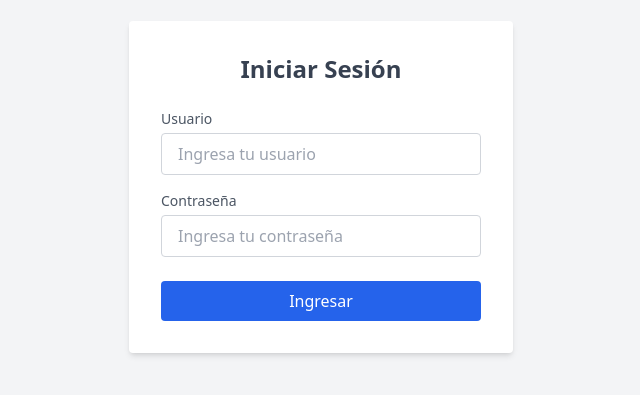
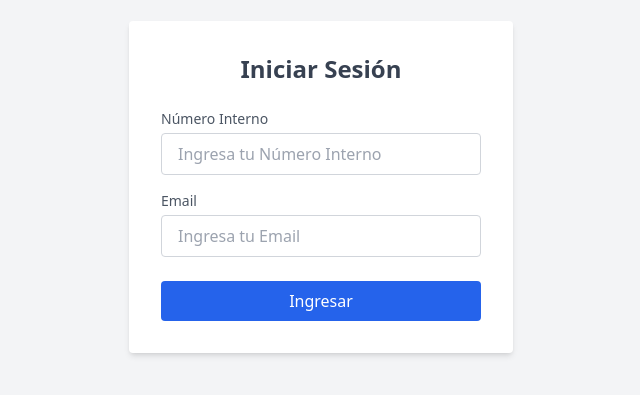
Before and after one commit to Jaferye97/PruebaTecnicaNebulae, a React (Create React App) app in the folder frontend/: page / in a window 1280 px wide. Shown: the part 213-608 px from the top of the page, without its empty margins (319-959 px from the left). Built offline with nearby package versions, Linux system fonts and the light colour scheme.

Commit message:
Frontend: Se implementan Formik y Yup en la vista de login.

```diff
--- a/frontend/package.json
+++ b/frontend/package.json
@@ -11,11 +11,13 @@
     "@testing-library/jest-dom": "^6.6.3",
     "@testing-library/react": "^16.3.0",
     "@testing-library/user-event": "^13.5.0",
+    "formik": "^2.4.6",
     "react": "^19.1.0",
     "react-dom": "^19.1.0",
     "react-router-dom": "^7.6.3",
     "react-scripts": "5.0.1",
-    "web-vitals": "^2.1.4"
+    "web-vitals": "^2.1.4",
+    "yup": "^1.6.1"
   },
   "scripts": {
     "start": "react-scripts start",
--- /dev/null
+++ b/frontend/src/components/spinners/LoadingSpinner.js
@@ -0,0 +1,14 @@
+import { CircularProgress } from '@mui/material';
+
+const LoadingSpinner = ({ size = 40 }) => {
+  return (
+    <div className="flex justify-center items-center h-full w-full">
+      <CircularProgress
+        size={size}
+        color="primary"
+      />
+    </div>
+  );
+};
+
+export default LoadingSpinner;
--- a/frontend/src/pages/welcome/PaginaWelcome.js
+++ b/frontend/src/pages/welcome/PaginaWelcome.js
@@ -1,25 +1,64 @@
+//Internal Hook
+import LoadingSpinner from '../../components/spinners/LoadingSpinner';
+
+//Internal Components
+import { usePaginaWelcome } from './usePaginaWelcome';
+
 const PaginaWelcome = () => {
+  const { state } = usePaginaWelcome();
+
+  const { formik, loadingLogin } = state;
+
   return (
     <div className="flex justify-center items-center min-h-screen bg-gray-100">
-      <form className="bg-white p-8 rounded shadow-md w-full max-w-sm">
+      {loadingLogin ? (
+        <LoadingSpinner />
+      ) : (
+        <form
+          onSubmit={(e) => {
+            e.preventDefault();
+            formik.handleSubmit(e);
+          }}
+          className="bg-white p-8 rounded shadow-md w-full max-w-sm"
+        >
           <h2 className="text-2xl font-bold mb-6 text-center text-gray-700">Iniciar Sesión</h2>
 
           <div className="mb-4">
-          <label className="block text-sm text-gray-600 mb-1">Usuario</label>
+            <label
+              className="block text-sm text-gray-600 mb-1"
+              htmlFor="numInterno"
+            >
+              Número Interno
+            </label>
             <input
               type="text"
+              id="numInterno"
+              {...formik.getFieldProps('numInterno')}
               className="w-full border border-gray-300 px-4 py-2 rounded focus:outline-none focus:ring-2 focus:ring-blue-500"
-            placeholder="Ingresa tu usuario"
+              placeholder="Ingresa tu Número Interno"
             />
+            {formik.touched.numInterno && formik.errors.numInterno && (
+              <div className="text-red-500 text-sm mt-1">{formik.errors.numInterno}</div>
+            )}
           </div>
 
           <div className="mb-6">
-          <label className="block text-sm text-gray-600 mb-1">Contraseña</label>
+            <label
+              className="block text-sm text-gray-600 mb-1"
+              htmlFor="email"
+            >
+              Email
+            </label>
             <input
-            type="password"
+              type="email"
+              id="email"
+              {...formik.getFieldProps('email')}
               className="w-full border border-gray-300 px-4 py-2 rounded focus:outline-none focus:ring-2 focus:ring-blue-500"
-            placeholder="Ingresa tu contraseña"
+              placeholder="Ingresa tu Email"
             />
+            {formik.touched.email && formik.errors.email && (
+              <div className="text-red-500 text-sm mt-1">{formik.errors.email}</div>
+            )}
           </div>
 
           <button
@@ -29,6 +68,7 @@ const PaginaWelcome = () => {
             Ingresar
           </button>
         </form>
+      )}
     </div>
   );
 };
--- /dev/null
+++ b/frontend/src/pages/welcome/usePaginaWelcome.js
@@ -0,0 +1,43 @@
+// React Components
+import { useState } from 'react';
+
+//External Components
+import { useFormik } from 'formik';
+import * as Yup from 'yup';
+
+export const usePaginaWelcome = () => {
+  const [loadingLogin, setLoadingLogin] = useState(false);
+
+  const formik = useFormik({
+    initialValues: {
+      numInterno: '',
+      email: '',
+    },
+    validationSchema: Yup.object({
+      numInterno: Yup.number()
+        .typeError('Debe ser un número')
+        .required('Este campo es obligatorio'),
+      email: Yup.string().email('Correo inválido').required('Este campo es obligatorio'),
+    }),
+    onSubmit: (values) => {
+      console.log('Login con:', values);
+      handleSubmit();
+    },
+  });
+
+  const handleSubmit = () => {
+    setLoadingLogin(true);
+    setTimeout(() => {
+      setLoadingLogin(false);
+    }, 1500);
+  };
+
+  const stateUpdaters = {};
+
+  const state = {
+    formik,
+    loadingLogin,
+  };
+
+  return { state, stateUpdaters };
+};
```
Also changed, not shown: 1 other file (tests, documents, lock files or other folders). Lines whose indentation alone changed are shown as unchanged.
